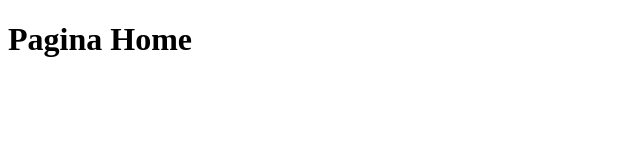
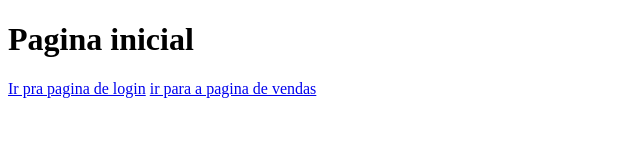
Before and after one commit to Brenno-Tissi/testAula-certo, a plain HTML site: page index.html in a window 1280 px wide. Shown: the whole page, without its empty margins (0-640 px from the left). Drawn offline with Linux system fonts and the light colour scheme.

Commit message:
(y) Finalizaçao da feature login

```diff
--- a/index.html
+++ b/index.html
@@ -6,7 +6,8 @@
     <title>Document</title>
 </head>
 <body>
-    <h1>Pagina Home
-    </h1>
+    <h1>Pagina inicial</h1>
+    <a href="login.html">Ir pra pagina de login</a>
+    <a href="vendas.html">ir para a pagina de vendas</a>
 </body>
 </html>
```
Also changed, not shown: login.html (+1 -1 lines).
